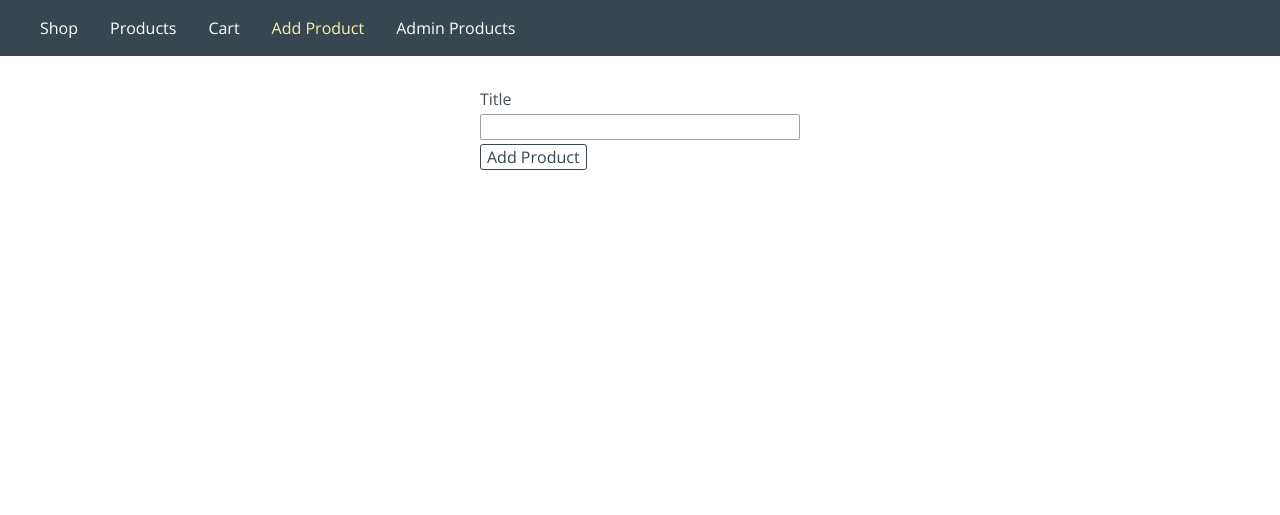
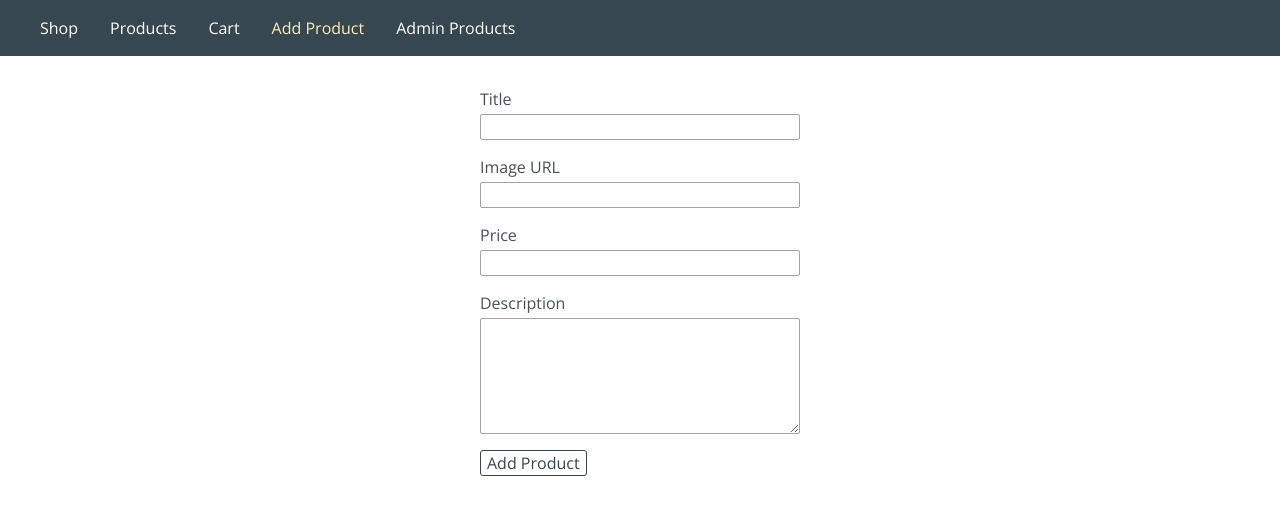
Before and after one commit to nataliecardot/nodejs-shop, a Node server app: page /admin/add-product in a window 1280 px wide. Shown: the top 515 px of the page. Run offline with Node 20, Linux system fonts and the light colour scheme; some libraries are stand-ins or nearby versions.

Commit message:
Add additional product fields (#109)

```diff
--- a/public/css/forms.css
+++ b/public/css/forms.css
@@ -3,18 +3,21 @@
 }
 
 .form-control label,
-.form-control input {
+.form-control input,
+.form-control textarea {
   display: block;
   width: 100%;
   margin-bottom: 0.25rem;
 }
 
-.form-control input {
+.form-control input,
+.form-control textarea {
   border: 1px solid #a1a1a1;
   font: inherit;
   border-radius: 2px;
 }
 
-.form-control input:focus {
+.form-control input:focus,
+.form-control textarea:focus {
   outline-color: #37474f;
 }
--- a/views/admin/add-product.ejs
+++ b/views/admin/add-product.ejs
@@ -11,9 +11,21 @@
       <div class="form-control">
         <label for="title">Title</label>
         <input type="text" name="title" id="title">
-        <button class="btn" type="submit">Add Product</button>
+      </div>
+      <div class="form-control">
+        <label for="imageUrl">Image URL</label>
+        <input type="text" name="imageUrl" id="imageUrl">
+      </div>
+      <div class="form-control">
+        <label for="price">Price</label>
+        <input type="number" name="price" id="price">
+      </div>
+      <div class="form-control">
+        <label for="description">Description</label>
+        <textarea name="description" id="description" rows="5"></textarea>
       </div>
 
+      <button class="btn" type="submit">Add Product</button>
     </form>
   </main>
 <%- include('../includes/end.ejs') %>
```
Also changed, not shown: models/product.js (+5 -2 lines).
